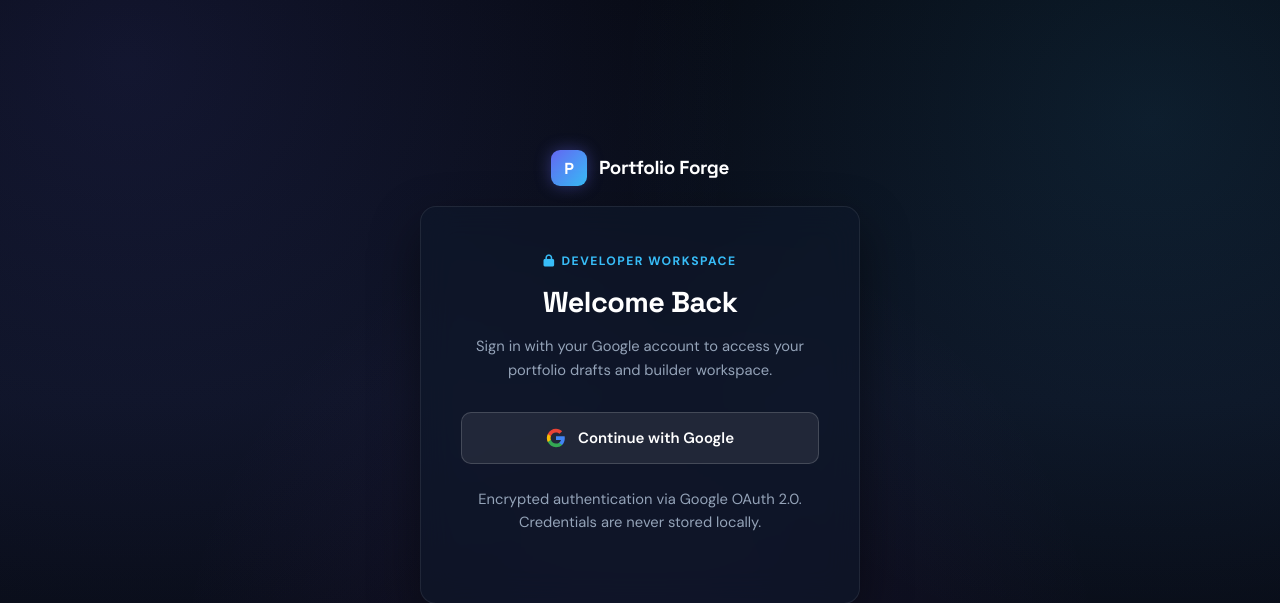
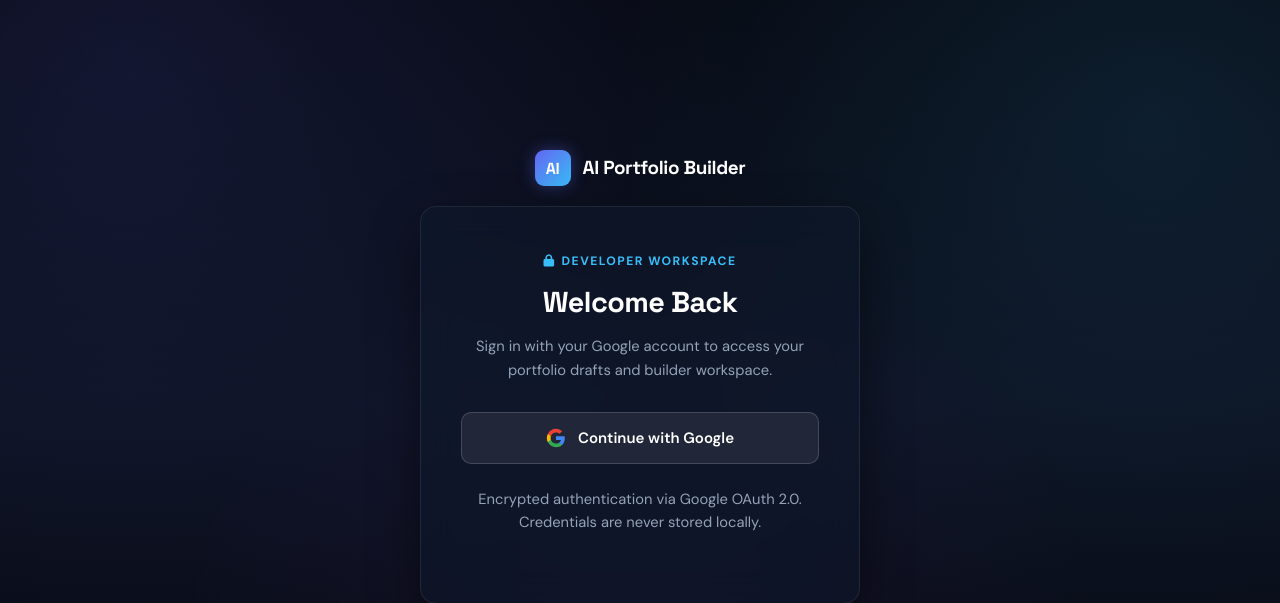
Before and after one commit to SoundiraRajan-coder/AI-Portfolio-Builder, a Flask app: page /auth/login in a window 1280 px wide. Shown: the top 603 px of the page. Run offline with Flask 3, Linux system fonts and the light colour scheme; some libraries are stand-ins or nearby versions.

Commit message:
changinng the name portfolio forge into AI Portfolio Builder

```diff
--- a/app/templates/dashboard.html
+++ b/app/templates/dashboard.html
@@ -4,7 +4,7 @@
     <meta charset="utf-8">
     <meta name="viewport" content="width=device-width, initial-scale=1">
     <meta name="description" content="Your Portfolio Forge workspace dashboard">
-    <title>Dashboard | Portfolio Forge</title>
+    <title>Dashboard | AI Portfolio Builder</title>
     <link rel="preconnect" href="https://fonts.googleapis.com">
     <link rel="preconnect" href="https://fonts.gstatic.com" crossorigin>
     <link href="https://fonts.googleapis.com/css2?family=DM+Sans:wght@400;500;600;700&family=JetBrains+Mono:wght@400;600&family=Space+Grotesk:wght@500;600;700&display=swap" rel="stylesheet">
@@ -26,8 +26,8 @@
     <main class="page-shell dashboard-shell">
         <nav class="topbar" aria-label="Dashboard navigation">
             <a class="brand" href="{{ url_for('main.home') }}">
-                <span class="brand-mark" aria-hidden="true">P</span>
-                <span>Portfolio Forge</span>
+                <span class="brand-mark" aria-hidden="true">AI</span>
+                <span>AI Portfolio Builder</span>
             </a>
             <div class="topbar-actions">
                 <button type="button" class="theme-toggle-btn" id="theme-toggle-btn" aria-label="Toggle theme" title="Switch theme">
--- a/app/templates/index.html
+++ b/app/templates/index.html
@@ -3,8 +3,8 @@
 <head>
     <meta charset="utf-8">
     <meta name="viewport" content="width=device-width, initial-scale=1">
-    <meta name="description" content="Portfolio Forge - AI-Powered Developer & Designer Portfolio Generator">
-    <title>Portfolio Forge | AI-Powered Portfolio Generator</title>
+    <meta name="description" content="AI Portfolio Builder - AI-Powered Developer & Designer Portfolio Generator">
+    <title>AI Portfolio Builder | AI-Powered Portfolio Generator</title>
     <link rel="preconnect" href="https://fonts.googleapis.com">
     <link rel="preconnect" href="https://fonts.gstatic.com" crossorigin>
     <link href="https://fonts.googleapis.com/css2?family=DM+Sans:wght@400;500;600;700&family=JetBrains+Mono:wght@400;600&family=Space+Grotesk:wght@500;600;700&display=swap" rel="stylesheet">
--- a/app/templates/login.html
+++ b/app/templates/login.html
@@ -3,8 +3,8 @@
 <head>
     <meta charset="utf-8">
     <meta name="viewport" content="width=device-width, initial-scale=1">
-    <meta name="description" content="Sign in to Portfolio Forge">
-    <title>Sign In | Portfolio Forge</title>
+    <meta name="description" content="Sign in to AI Portfolio Builder">
+    <title>Sign In | AI Portfolio Builder</title>
     <link rel="preconnect" href="https://fonts.googleapis.com">
     <link rel="preconnect" href="https://fonts.gstatic.com" crossorigin>
     <link href="https://fonts.googleapis.com/css2?family=DM+Sans:wght@400;500;600;700&family=Space+Grotesk:wght@500;600;700&display=swap" rel="stylesheet">
@@ -91,8 +91,8 @@
     <div class="auth-container">
         <div class="auth-logo">
             <a class="brand" href="{{ url_for('main.home') }}">
-                <span class="brand-mark" aria-hidden="true">P</span>
-                <span>Portfolio Forge</span>
+                <span class="brand-mark" aria-hidden="true">AI</span>
+                <span>AI Portfolio Builder</span>
             </a>
         </div>
 
--- a/app/templates/portfolio_builder.html
+++ b/app/templates/portfolio_builder.html
@@ -4,7 +4,7 @@
     <meta charset="utf-8">
     <meta name="viewport" content="width=device-width, initial-scale=1">
     <meta name="description" content="Build your portfolio">
-    <title>Portfolio Builder | {{ builder_state.portfolio.name }}</title>
+    <title>AI Portfolio Builder | {{ builder_state.portfolio.name }}</title>
     <link rel="preconnect" href="https://fonts.googleapis.com">
     <link rel="preconnect" href="https://fonts.gstatic.com" crossorigin>
     <link href="https://fonts.googleapis.com/css2?family=DM+Sans:wght@400;500;600;700&family=JetBrains+Mono:wght@400;600&family=Space+Grotesk:wght@500;600;700&display=swap" rel="stylesheet">
--- a/app/templates/portfolio_form.html
+++ b/app/templates/portfolio_form.html
@@ -3,7 +3,7 @@
 <head>
     <meta charset="utf-8">
     <meta name="viewport" content="width=device-width, initial-scale=1">
-    <title>{{ "Edit Portfolio" if portfolio else "Create New Portfolio" }} | Portfolio Forge</title>
+    <title>{{ "Edit Portfolio" if portfolio else "Create New Portfolio" }} | AI Portfolio Builder</title>
     <link rel="preconnect" href="https://fonts.googleapis.com">
     <link rel="preconnect" href="https://fonts.gstatic.com" crossorigin>
     <link href="https://fonts.googleapis.com/css2?family=DM+Sans:wght@300;400;500;600;700;800&family=JetBrains+Mono:wght@400;500;600;700&family=Space+Grotesk:wght@400;500;600;700;800&display=swap" rel="stylesheet">
--- a/app/templates/profile.html
+++ b/app/templates/profile.html
@@ -4,7 +4,7 @@
     <meta charset="utf-8">
     <meta name="viewport" content="width=device-width, initial-scale=1">
     <meta name="description" content="Manage your reusable professional profile">
-    <title>Profile | Portfolio Forge</title>
+    <title>Profile | AI Portfolio Builder</title>
     <link rel="preconnect" href="https://fonts.googleapis.com">
     <link rel="preconnect" href="https://fonts.gstatic.com" crossorigin>
     <link href="https://fonts.googleapis.com/css2?family=DM+Sans:wght@400;500;600;700&family=Space+Grotesk:wght@500;600;700&display=swap" rel="stylesheet">
```
